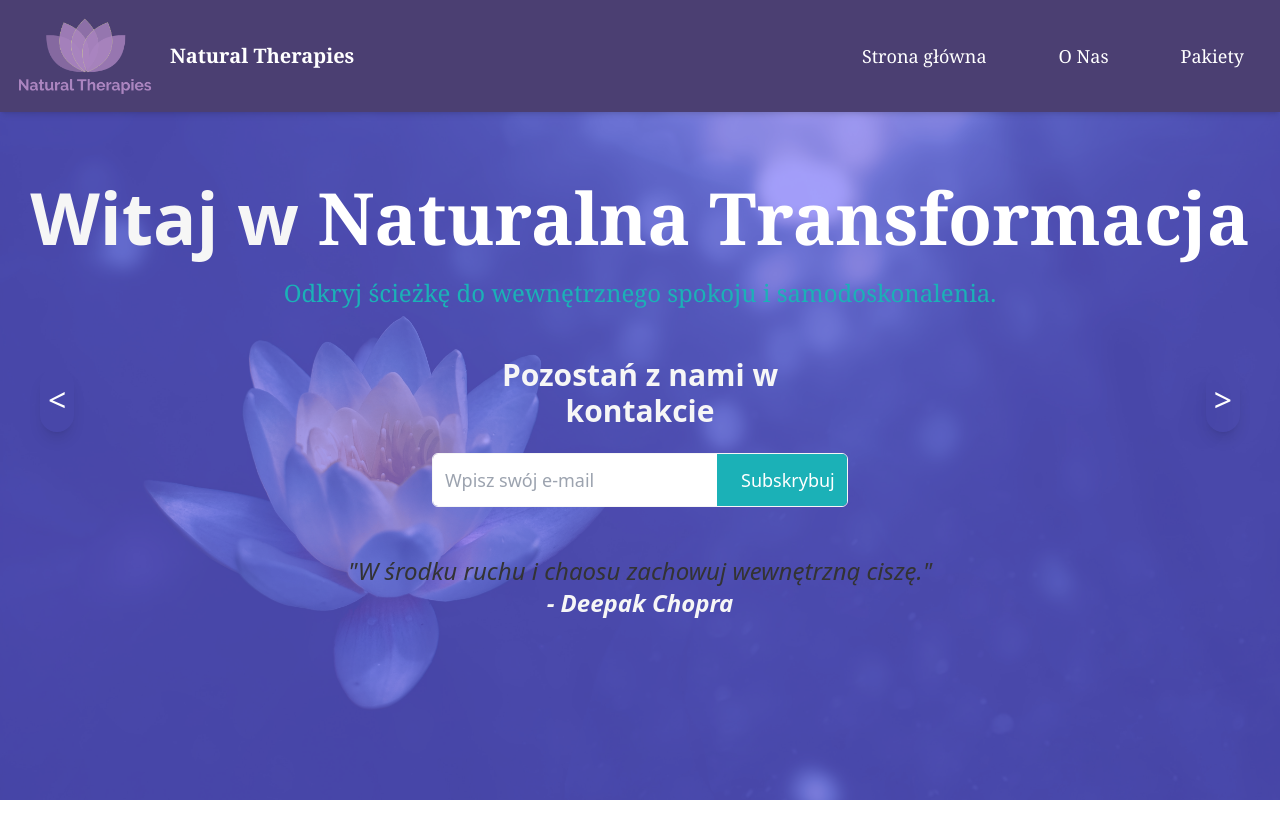
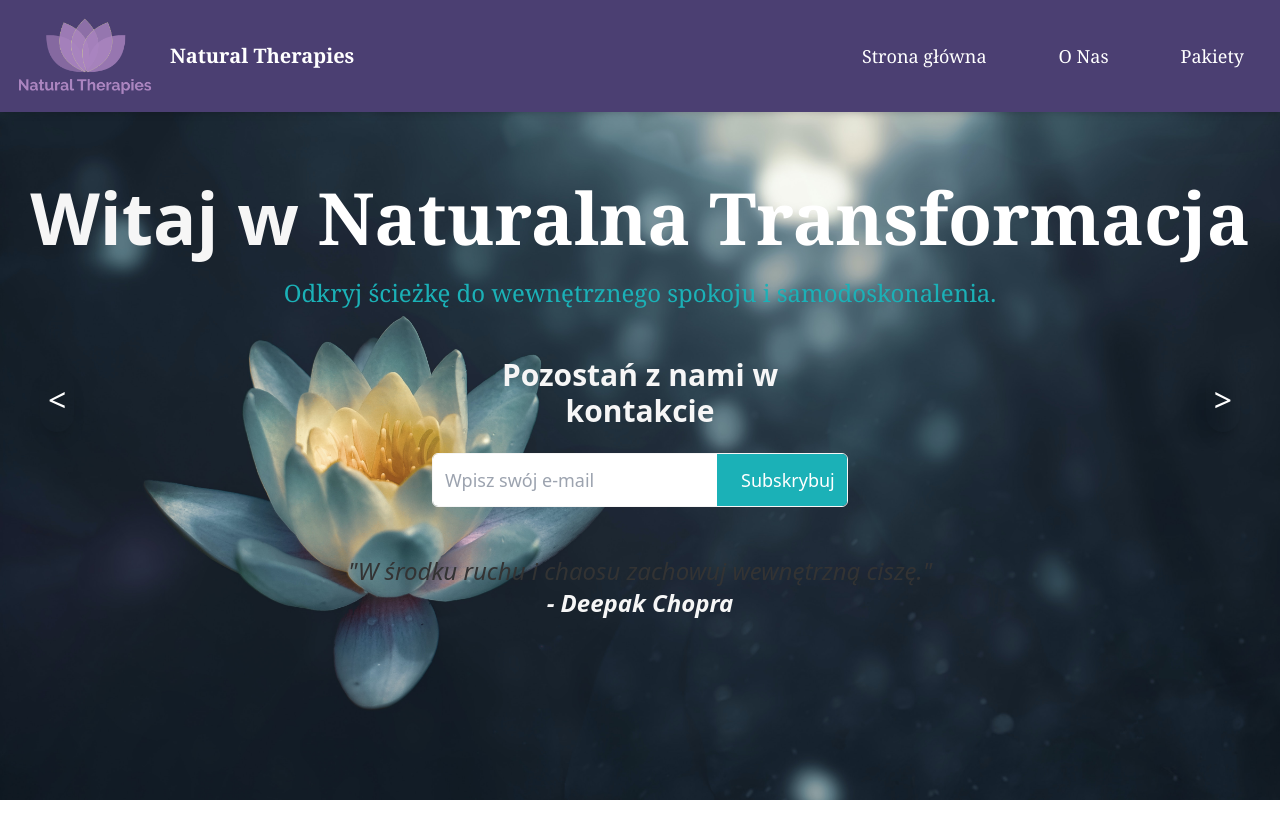
Before and after one commit to Michaelwasilewski/nt-v1, a React (Create React App) app in the folder frontend/: page / in a window 1280 px wide. Shown: the top 838 px of the page. Built offline with nearby package versions, Linux system fonts and the light colour scheme.

Commit message:
Update HeroSection.js

```diff
--- a/frontend/src/components/HeroSection.js
+++ b/frontend/src/components/HeroSection.js
@@ -43,7 +43,7 @@ const HeroSection = () => {
 						: "scroll",
 				}}
 			>
-				<div className="absolute inset-0 bg-primary bg-opacity-60"></div>
+				<div className="absolute inset-0"></div>
 			</div>
 
 			{/* Content container */}
```
